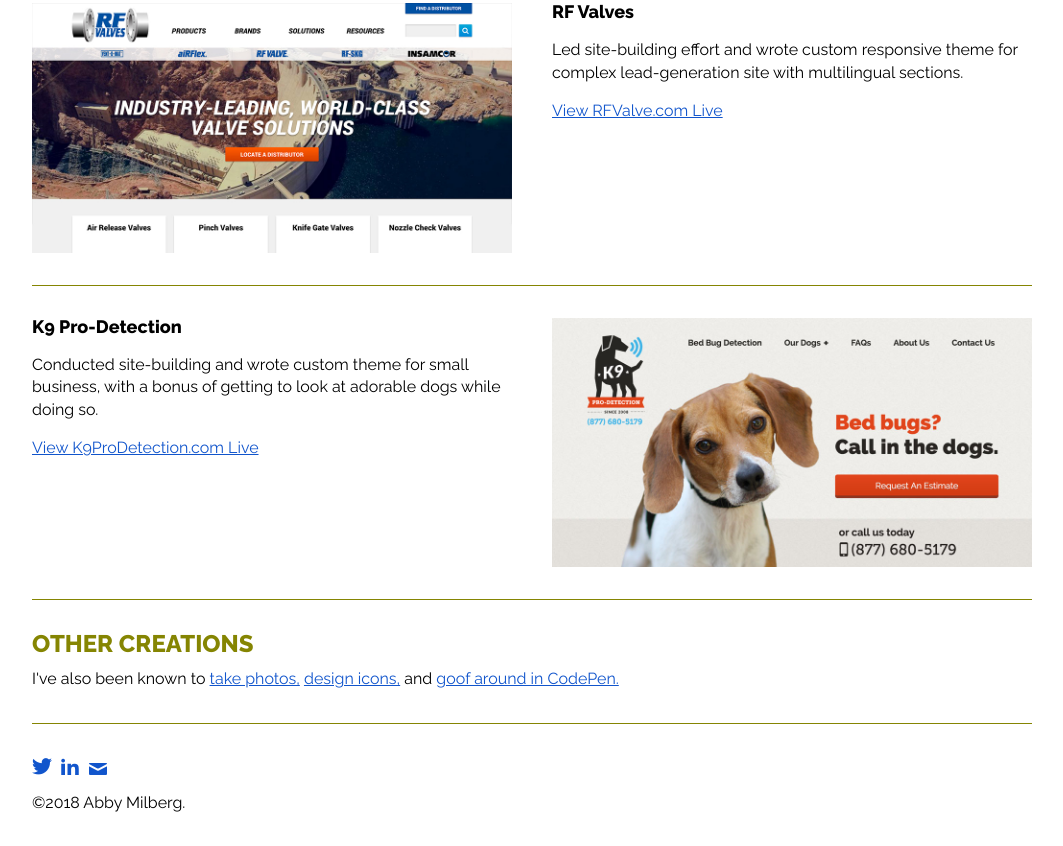
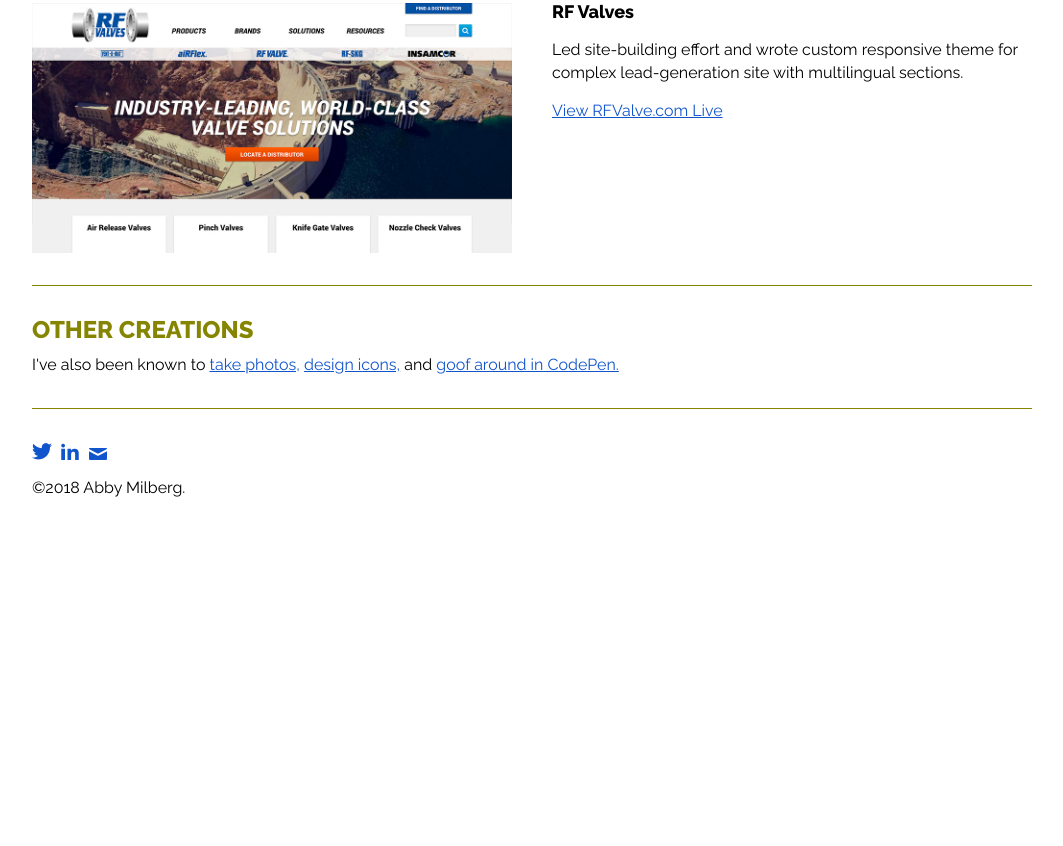
Before and after one commit to Abby805/Abby805.github.io, a website: page index.html in a window 1280 px wide. Shown: the part 1498-2344 px from the top of the page, without its empty margins (108-1171 px from the left). After the commit the page ends 2030 px from the top, so only its background shows below. Drawn offline with Linux system fonts and the light colour scheme.

Commit message:
Removing k9

```diff
--- a/index.html
+++ b/index.html
@@ -67,15 +67,6 @@
         </div>
       </div>
 
-      <div class="port-piece k9">
-        <img src="img/k9.jpg" alt="K9 Pro-Detection">
-        <div class="port-wrapper">
-          <h3>K9 Pro-Detection</h3>
-          <p>Conducted site-building and wrote custom theme for small business, with a bonus of getting to look at adorable dogs while doing so.</p>
-          <p><a href="http://www.k9prodetection.com/" target="_blank">View K9ProDetection.com Live</a></p>
-        </div>
-      </div>
-
     </section>
 
     <section class="other-creations">
```
